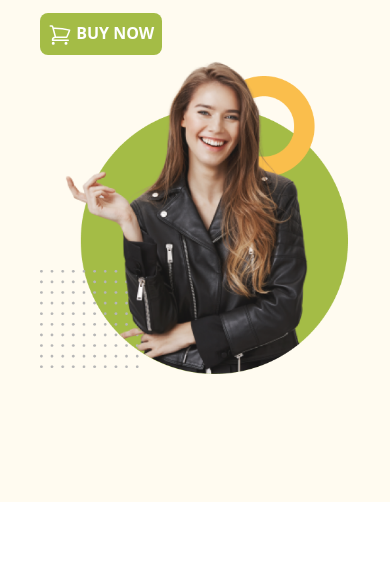
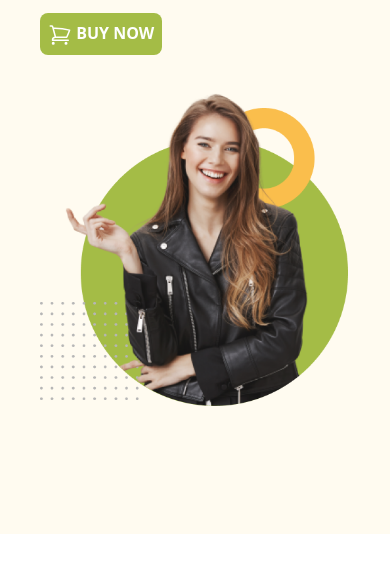
Before and after one commit to KishorKumarParoi/web-dev-bootcamp, a plain HTML site: page 10-Tailwind-CSS/index.html in a window 390 px wide. Shown: the part 171-744 px from the top of the page. Drawn offline with nearby package versions, Linux system fonts and the light colour scheme.

Commit message:
given padding top of img for mobile device

```diff
--- a/10-Tailwind-CSS/index.html
+++ b/10-Tailwind-CSS/index.html
@@ -48,7 +48,7 @@
                     Buy now</button>
             </div>
 
-            <div class="img">
+            <div class="pt-8 sm:pt-0">
                 <img src="images/model.png" class="w-full" alt="">
             </div>
         </section>
```
